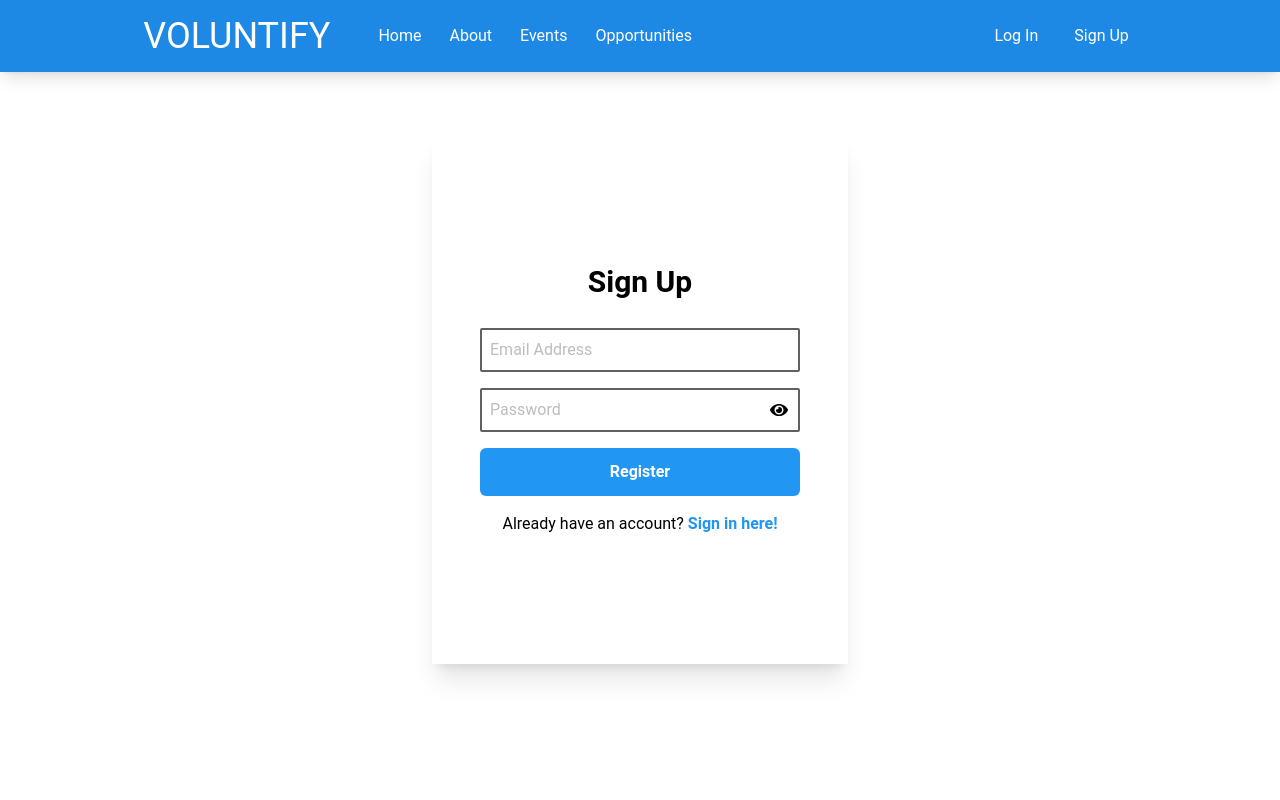
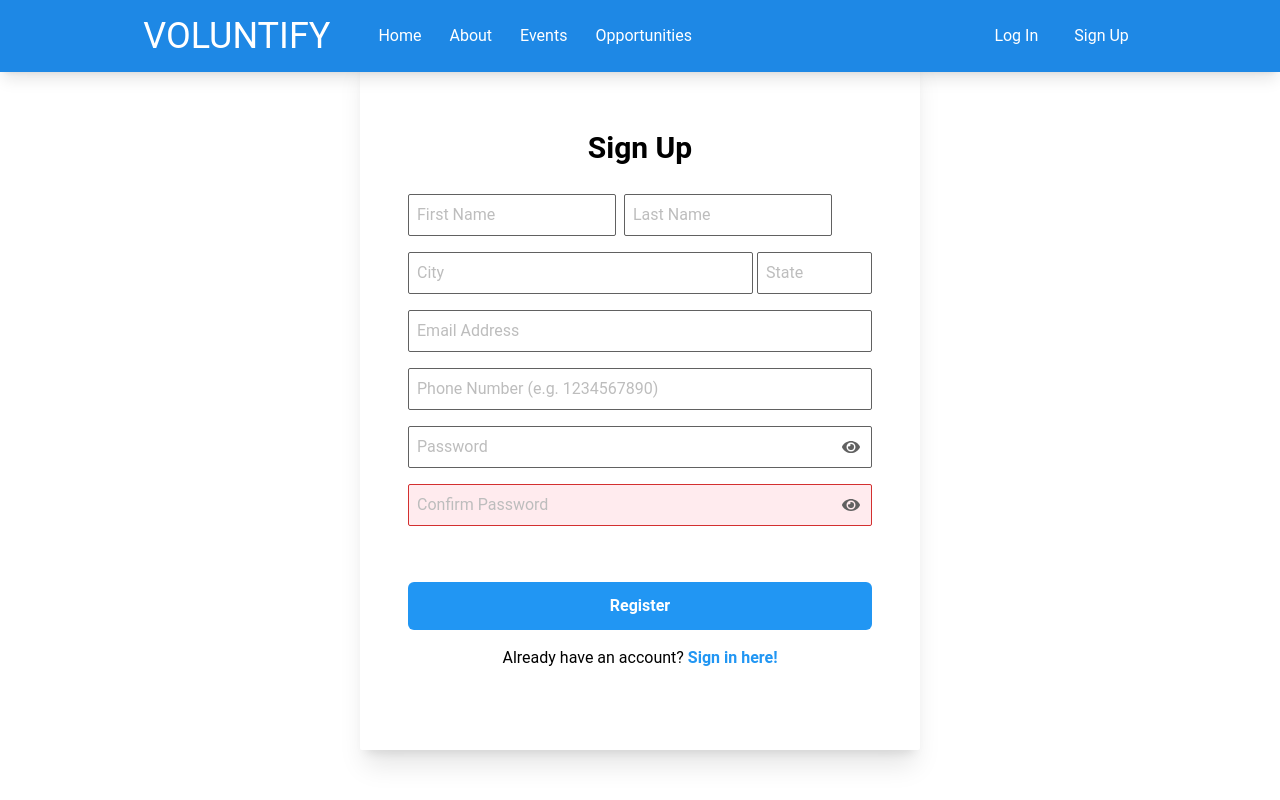
Before and after one commit to AndrewN2001/4353Group47, a React (Create React App) app in the folder frontend/: page /registration in a window 1280 px wide. Built offline with nearby package versions, Linux system fonts and the light colour scheme.

Commit message:
fixed registration

```diff
--- a/frontend/src/pages/registration.js
+++ b/frontend/src/pages/registration.js
@@ -1,42 +1,167 @@
-import React, { useState } from "react";
+import React, { useState, useEffect } from "react";
+import axios from "axios";
 import { FaEye, FaEyeSlash } from "react-icons/fa";
 
 export default function Register() {
     const [passwordVisible, setPassVisible] = useState(true);
+    const [confirmVisible, setConfirmVisible] = useState(true);
+    const [confirmPW, setConfirm] = useState("");
+    const [passMatch, setPassMatch] = useState(false);
+    const [matchVisible, setMatchVisible] = useState(false);
+    const [accountForm, setForm] = useState({
+        name: {
+            firstName: "",
+            lastName: ""
+        },
+        location: {
+            city: "",
+            state: ""
+        },
+        phoneNumber: "",
+        emailAddress: "",
+        password: ""
+    })
 
     const togglePassVisible = () => {
         setPassVisible((prevState) => !prevState);
     };
 
+    const toggleConfirmVisible = () => {
+        setConfirmVisible((prevState) => !prevState);
+    };
 
+    const handlePassword = (e) => {
+        setForm(prevForm => ({
+            ...prevForm,
+            password: e.target.value
+        }))
+    }
+
+    const handleConfirm = (e) => {
+        setConfirm(e.target.value);
+    }
+
+    const handleButton = (e) =>{
+
+    }
+
+    useEffect(() => {
+        const checkPasswordSimilarity = () => {
+            if (confirmPW !== ""){
+                setMatchVisible(true);
+                if (accountForm.password !== confirmPW){
+                    setPassMatch(false);
+                } else{
+                    setPassMatch(true);
+                }
+            } else{
+                setMatchVisible(false);
+            }
+        }
+        checkPasswordSimilarity();
+    }, [accountForm.password, confirmPW])
 
     return (
         <div className="min-w-screen min-h-screen flex justify-center items-center bg-slate-50">
-            <div className="shadow-xl p-12 py-32 rounded-sm flex flex-col gap-4 bg-white">
+            <div className="shadow-xl rounded-sm flex flex-col gap-4 bg-white w-fit px-12 py-20">
                 <p className="text-3xl font-bold pb-3 text-center">Sign Up</p>
 
-                <form className="flex flex-col gap-4 w-80">
+                <form className="flex flex-col gap-4 w-fit">
+                    <div className="flex gap-2">
+                        <input
+                            type="text"
+                            name="firstName"
+                            id="firstName"
+                            placeholder="First Name"
+                            className="border border-gray-700 pl-2 py-2 rounded-sm w-52"
+                        />
+                        <input
+                            type="text"
+                            name="lastName"
+                            id="lastName"
+                            placeholder="Last Name"
+                            className="border border-gray-700 pl-2 py-2 rounded-sm w-52"
+                        />
+                    </div>
+
+                    <div className="flex gap-1">
+                        <input
+                            type="text"
+                            name="city"
+                            id="city"
+                            placeholder="City"
+                            className="border border-gray-700 pl-2 py-2 rounded-sm w-3/4"
+                        />
+                        <input
+                            type="text"
+                            name="state"
+                            id="state"
+                            placeholder="State"
+                            className="border border-gray-700 pl-2 py-2 rounded-sm w-1/4"
+                        />
+                    </div>
+
                     <input
                         type="email"
+                        name="email"
                         id="email"
                         placeholder="Email Address"
-                        className="border-2 border-gray-700 pl-2 py-2 rounded-sm w-full"
+                        className="border border-gray-700 pl-2 py-2 rounded-sm w-full"
+                    />
+
+                    <input
+                        type="text"
+                        name="phoneNumber"
+                        id="phoneNumber"
+                        placeholder="Phone Number (e.g. 1234567890)"
+                        className="border border-gray-700 pl-2 py-2 rounded-sm w-full"
                     />
 
                     <div className="relative">
                         <input
                             type={passwordVisible ? "password" : "text"}
+                            name="password"
                             id="password"
                             placeholder="Password"
-                            className="border-2 border-gray-700 pl-2 py-2 rounded-sm w-full"
+                            className="border border-gray-700 pl-2 py-2 rounded-sm w-full"
+                            onChange={handlePassword}
                         />
                         <button
                             type="button"
-                            className="absolute top-1/2 right-3 transform -translate-y-1/2 text-slate-300 text-lg"
+                            className="absolute top-1/2 right-3 transform -translate-y-1/2 text-gray-700 text-lg"
                             onClick={togglePassVisible}
                         >
                             {passwordVisible ? <FaEye /> : <FaEyeSlash />}
                         </button>
+                    </div>
+
+                    <div className="relative">
+                        <input
+                            type={confirmVisible ? "password" : "text"}
+                            id="confirmPassword"
+                            placeholder="Confirm Password"
+                            className={`border ${passMatch ? "bg-white border-gray-700" : "border-red-700 bg-red-50"} pl-2 py-2 rounded-sm w-full`}
+                            onChange={handleConfirm}
+                        />
+                        <button
+                            type="button"
+                            className="absolute top-1/2 right-3 transform -translate-y-1/2 text-gray-700 text-lg"
+                            onClick={toggleConfirmVisible}
+                        >
+                            {confirmVisible ? <FaEye /> : <FaEyeSlash />}
+                        </button>
+                    </div>
+
+                    <div className={`${matchVisible ? 'visible' : 'invisible'}`}>
+                        {passMatch ? (
+                            <h1 className="text-green-500">
+                                Passwords Match!
+                            </h1>
+                        ) : (
+                            <h1 className="text-red-500">
+                                Please make sure the passwords match.
+                            </h1>
+                        )}
                     </div>
                 </form>
 
```
Also changed, not shown: 2 other files (tests, documents, lock files or other folders).
